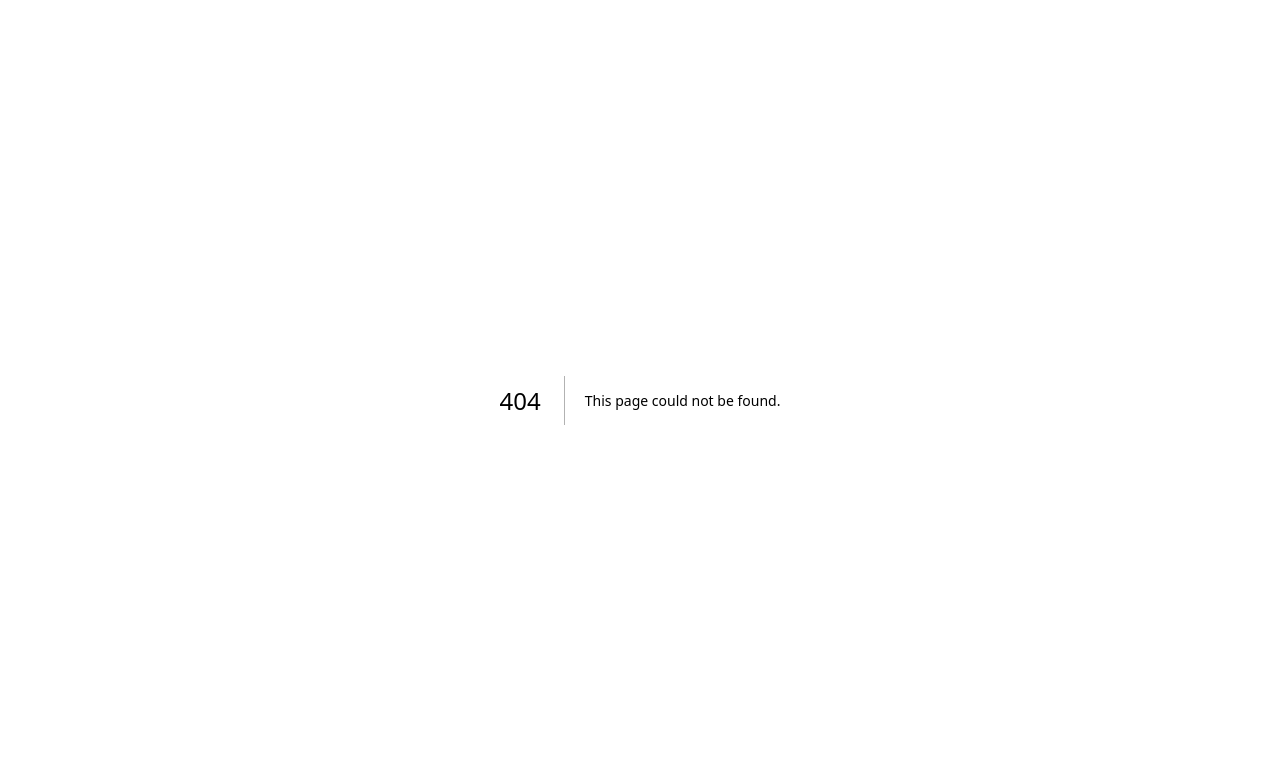
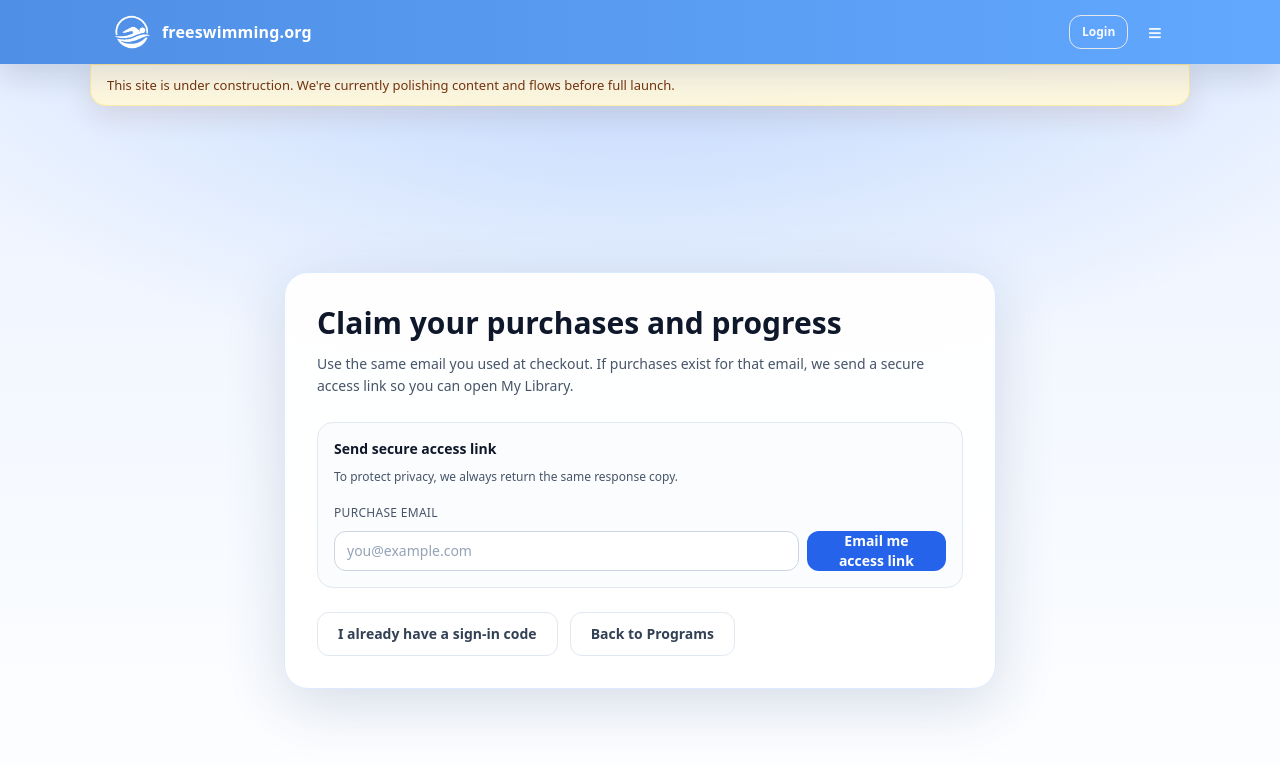
Before and after one commit to stianvikra/freeswimming, a Next.js app: page /claim in a window 1280 px wide. Before the commit this address had no page. Shown: the top 766 px of the page. Built offline with nearby package versions, Linux system fonts and the light colour scheme; no server answers.

Commit message:
feat(claim): add dedicated claim route and recovery source tracking (#27)

```diff
--- a/app/checkout/success/page.tsx
+++ b/app/checkout/success/page.tsx
@@ -21,6 +21,7 @@ export default async function CheckoutSuccessPage({ searchParams }: Props) {
   } = await supabase.auth.getUser();
   const libraryHref = user ? "/my-library" : "/auth/sign-in?next=%2Fmy-library";
   const libraryCta = user ? "Download from My Library" : "Sign in to My Library";
+  const claimHref = "/claim?next=%2Fmy-library";
 
   return (
     <SiteChrome>
@@ -65,6 +66,15 @@ export default async function CheckoutSuccessPage({ searchParams }: Props) {
               source="checkout_success"
               className="mt-3"
             />
+            {!user ? (
+              <p className="mt-3 text-xs text-slate-600">
+                Prefer a dedicated flow?{" "}
+                <Link href={claimHref} className="font-semibold text-blue-700 hover:text-blue-600">
+                  Open claim page
+                </Link>
+                .
+              </p>
+            ) : null}
           </div>
         </div>
       </section>
--- /dev/null
+++ b/app/claim/page.tsx
@@ -0,0 +1,89 @@
+import type { Metadata } from "next";
+import Link from "next/link";
+import { redirect } from "next/navigation";
+import SiteChrome from "@/components/SiteChrome";
+import DownloadResendForm from "@/components/commerce/DownloadResendForm";
+import { getSafeNextPath } from "@/lib/auth/next-path";
+import { createServerSupabaseClient } from "@/lib/supabase/server";
+
+type SearchParams = Promise<Record<string, string | string[] | undefined>>;
+
+type Props = {
+  searchParams: SearchParams;
+};
+
+export const metadata: Metadata = {
+  title: "Claim Access",
+  description:
+    "Claim your purchases and progress by requesting a secure sign-in link to My Library.",
+};
+
+function getOptionalQueryString(value: string | string[] | undefined): string | null {
+  if (typeof value !== "string") return null;
+  const trimmed = value.trim();
+  if (!trimmed) return null;
+  return trimmed;
+}
+
+export default async function ClaimPage({ searchParams }: Props) {
+  const params = await searchParams;
+  const nextPath = getSafeNextPath(getOptionalQueryString(params.next));
+  const prefilledEmail = getOptionalQueryString(params.email) ?? "";
+
+  const supabase = await createServerSupabaseClient();
+  const {
+    data: { user },
+  } = await supabase.auth.getUser();
+
+  if (user) {
+    redirect(nextPath);
+  }
+
+  const signInQuery = new URLSearchParams({ next: nextPath });
+  if (prefilledEmail) {
+    signInQuery.set("email", prefilledEmail);
+  }
+  const signInHref = `/auth/sign-in?${signInQuery.toString()}`;
+
+  return (
+    <SiteChrome>
+      <section className="mx-auto flex min-h-screen w-full max-w-[760px] items-center px-6 pb-16 pt-28">
+        <div className="w-full rounded-3xl border border-blue-100 bg-white/95 p-8 shadow-[0_16px_60px_rgba(24,58,107,0.16)]">
+          <h1 className="text-3xl font-bold text-slate-900">Claim your purchases and progress</h1>
+          <p className="mt-3 text-sm leading-relaxed text-slate-600">
+            Use the same email you used at checkout. If purchases exist for that email, we send a
+            secure access link so you can open My Library.
+          </p>
+
+          <div className="mt-6 rounded-2xl border border-slate-200 bg-slate-50/60 p-4">
+            <h2 className="text-sm font-semibold text-slate-900">Send secure access link</h2>
+            <p className="mt-2 text-xs leading-relaxed text-slate-600">
+              To protect privacy, we always return the same response copy.
+            </p>
+            <DownloadResendForm
+              initialEmail={prefilledEmail}
+              nextPath={nextPath}
+              source="claim_entry"
+              className="mt-3"
+            />
+          </div>
+
+          <div className="mt-6 flex flex-wrap gap-3">
+            <Link
+              href={signInHref}
+              className="inline-flex h-11 items-center justify-center rounded-xl border border-slate-200 bg-white px-5 text-sm font-semibold text-slate-700 transition hover:bg-slate-50 active:bg-slate-100"
+            >
+              I already have a sign-in code
+            </Link>
+            <Link
+              href="/programs"
+              className="inline-flex h-11 items-center justify-center rounded-xl border border-slate-200 bg-white px-5 text-sm font-semibold text-slate-700 transition hover:bg-slate-50 active:bg-slate-100"
+            >
+              Back to Programs
+            </Link>
+          </div>
+        </div>
+      </section>
+    </SiteChrome>
+  );
+}
--- a/components/commerce/DownloadResendForm.tsx
+++ b/components/commerce/DownloadResendForm.tsx
@@ -10,7 +10,7 @@ import {
 type Props = {
   initialEmail?: string;
   nextPath?: string;
-  source?: "checkout_success" | "library_recovery";
+  source?: "checkout_success" | "library_recovery" | "claim_entry";
   className?: string;
 };
 
--- a/lib/commerce/download-resend.ts
+++ b/lib/commerce/download-resend.ts
@@ -8,7 +8,11 @@ export const RESEND_DOWNLOAD_FALLBACK_ERROR =
 
 const EMAIL_REGEX = /^[^\s@]+@[^\s@]+\.[^\s@]{2,}$/;
 
-export type DownloadResendSource = "checkout_success" | "library_recovery" | "unknown";
+export type DownloadResendSource =
+  | "checkout_success"
+  | "library_recovery"
+  | "claim_entry"
+  | "unknown";
 
 export function normalizeResendEmail(value: string): string {
   return value.trim().toLowerCase();
@@ -25,5 +29,6 @@ export function getSafeDownloadResendNextPath(input: string | undefined): string
 export function toDownloadResendSource(input: string | undefined): DownloadResendSource {
   if (input === "checkout_success") return input;
   if (input === "library_recovery") return input;
+  if (input === "claim_entry") return input;
   return "unknown";
 }
```
Also changed, not shown: 4 other files (tests, documents, lock files or other folders).
